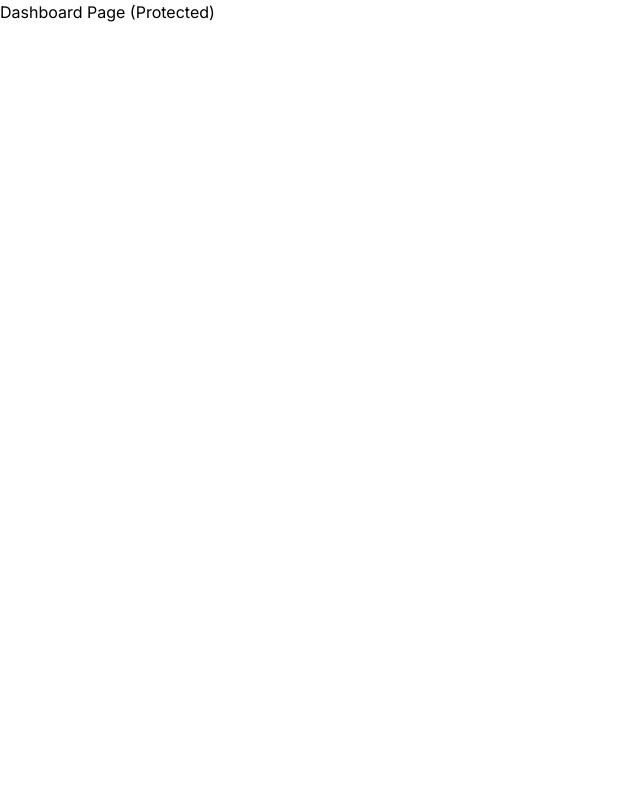
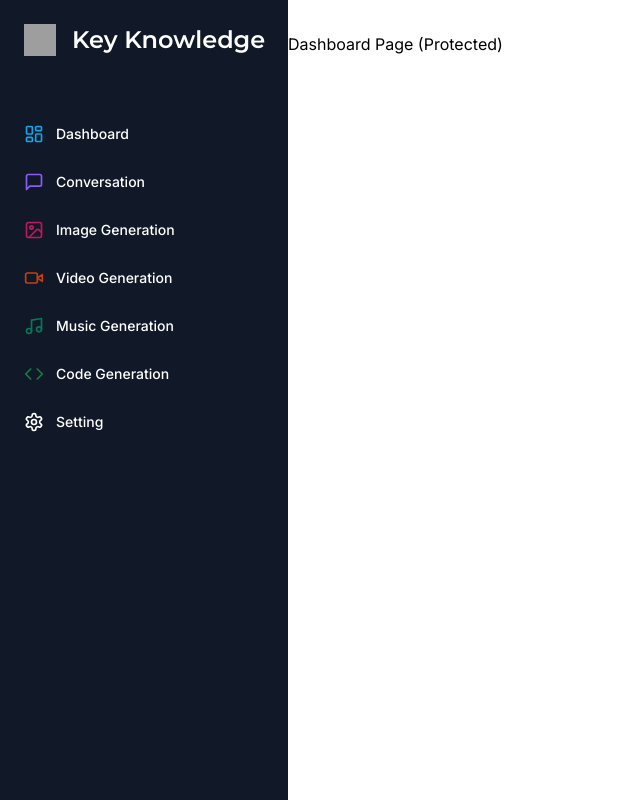
Before and after one commit to dougfun/App-structure, a Next.js app: page /dashboard in a window 1280 px wide. Shown: the whole page, without its empty margins (0-640 px from the left). Built offline with nearby package versions, Linux system fonts and the light colour scheme; grey boxes are pictures that could not be loaded.

Commit message:
9.Commit: Initial Navbar structure

```diff
--- a/app/(dashboard)/(routes)/dashboard/page.tsx
+++ b/app/(dashboard)/(routes)/dashboard/page.tsx
@@ -1,10 +1,7 @@
-import { UserButton } from "@clerk/nextjs"
-
 const DashboardPage = () => {
   return (
     <div>
       <p>Dashboard Page (Protected)</p>
-      <UserButton afterSignOutUrl="/" />
     </div>
   )
 }
--- /dev/null
+++ b/app/(dashboard)/layout.tsx
@@ -0,0 +1,22 @@
+import Navbar from "@/components/ui/navbar";
+import Sidebar from "@/components/ui/sidebar";
+
+const DashboardLayout = ({
+    children
+}: {
+    children: React.ReactNode;
+}) => {
+    return (
+        <div className="h-full relative">
+            <div className='hidden h-full md:flex md:w-72 md:flex-col md:fixed md:inset-y-0 z-[80] bg-gray-900'>
+                <Sidebar />
+            </div>
+            <main className='md:pl-72'>
+                <Navbar />
+                { children }
+            </main>
+        </div>
+    );
+}
+
+export default DashboardLayout;
--- /dev/null
+++ b/components/mobile-sidebar.tsx
@@ -0,0 +1,24 @@
+"use client";
+
+import { Menu } from "lucide-react";
+
+import { Button } from "@/components/ui/button";
+import { Sheet, SheetContent, SheetTrigger } from "@/components/ui/sheet";
+import Sidebar from "@/components/ui/sidebar";
+
+const MobileSidebar = () => {
+    return (
+        <Sheet>
+            <SheetTrigger>
+                <Button variant="ghost" size="icon" className="md:hidden">
+                    <Menu />
+                </Button>
+            </SheetTrigger>
+            <SheetContent side="left" className="p-0">
+                <Sidebar />
+            </SheetContent>
+        </Sheet>
+    );
+}
+
+export default MobileSidebar;
--- /dev/null
+++ b/components/ui/navbar.tsx
@@ -0,0 +1,16 @@
+import { UserButton } from "@clerk/nextjs";
+
+import MobileSidebar from "@/components/mobile-sidebar";
+
+const Navbar = () => {
+    return (
+        <div className='flex items-center p-4'>
+            <MobileSidebar />
+            <div className="flex w-full justify-end">
+                <UserButton afterSignOutUrl="/" />
+            </div>
+        </div>
+    );
+}
+
+export default Navbar;
--- /dev/null
+++ b/components/ui/sheet.tsx
@@ -0,0 +1,140 @@
+"use client"
+
+import * as React from "react"
+import * as SheetPrimitive from "@radix-ui/react-dialog"
+import { cva, type VariantProps } from "class-variance-authority"
+import { X } from "lucide-react"
+
+import { cn } from "@/lib/utils"
+
+const Sheet = SheetPrimitive.Root
+
+const SheetTrigger = SheetPrimitive.Trigger
+
+const SheetClose = SheetPrimitive.Close
+
+const SheetPortal = SheetPrimitive.Portal
+
+const SheetOverlay = React.forwardRef<
+  React.ElementRef<typeof SheetPrimitive.Overlay>,
+  React.ComponentPropsWithoutRef<typeof SheetPrimitive.Overlay>
+>(({ className, ...props }, ref) => (
+  <SheetPrimitive.Overlay
+    className={cn(
+      "fixed inset-0 z-50 bg-black/80  data-[state=open]:animate-in data-[state=closed]:animate-out data-[state=closed]:fade-out-0 data-[state=open]:fade-in-0",
+      className
+    )}
+    {...props}
+    ref={ref}
+  />
+))
+SheetOverlay.displayName = SheetPrimitive.Overlay.displayName
+
+const sheetVariants = cva(
+  "fixed z-50 gap-4 bg-background p-6 shadow-lg transition ease-in-out data-[state=open]:animate-in data-[state=closed]:animate-out data-[state=closed]:duration-300 data-[state=open]:duration-500",
+  {
+    variants: {
+      side: {
+        top: "inset-x-0 top-0 border-b data-[state=closed]:slide-out-to-top data-[state=open]:slide-in-from-top",
+        bottom:
+          "inset-x-0 bottom-0 border-t data-[state=closed]:slide-out-to-bottom data-[state=open]:slide-in-from-bottom",
+        left: "inset-y-0 left-0 h-full w-3/4 border-r data-[state=closed]:slide-out-to-left data-[state=open]:slide-in-from-left sm:max-w-sm",
+        right:
+          "inset-y-0 right-0 h-full w-3/4  border-l data-[state=closed]:slide-out-to-right data-[state=open]:slide-in-from-right sm:max-w-sm",
+      },
+    },
+    defaultVariants: {
+      side: "right",
+    },
+  }
+)
+
+interface SheetContentProps
+  extends React.ComponentPropsWithoutRef<typeof SheetPrimitive.Content>,
+    VariantProps<typeof sheetVariants> {}
+
+const SheetContent = React.forwardRef<
+  React.ElementRef<typeof SheetPrimitive.Content>,
+  SheetContentProps
+>(({ side = "right", className, children, ...props }, ref) => (
+  <SheetPortal>
+    <SheetOverlay />
+    <SheetPrimitive.Content
+      ref={ref}
+      className={cn(sheetVariants({ side }), className)}
+      {...props}
+    >
+      {children}
+      <SheetPrimitive.Close className="absolute right-4 top-4 rounded-sm opacity-70 ring-offset-background transition-opacity hover:opacity-100 focus:outline-none focus:ring-2 focus:ring-ring focus:ring-offset-2 disabled:pointer-events-none data-[state=open]:bg-secondary">
+        <X className="h-4 w-4" />
+        <span className="sr-only">Close</span>
+      </SheetPrimitive.Close>
+    </SheetPrimitive.Content>
+  </SheetPortal>
+))
+SheetContent.displayName = SheetPrimitive.Content.displayName
+
+const SheetHeader = ({
+  className,
+  ...props
+}: React.HTMLAttributes<HTMLDivElement>) => (
+  <div
+    className={cn(
+      "flex flex-col space-y-2 text-center sm:text-left",
+      className
+    )}
+    {...props}
+  />
+)
+SheetHeader.displayName = "SheetHeader"
+
+const SheetFooter = ({
+  className,
+  ...props
+}: React.HTMLAttributes<HTMLDivElement>) => (
+  <div
+    className={cn(
+      "flex flex-col-reverse sm:flex-row sm:justify-end sm:space-x-2",
+      className
+    )}
+    {...props}
+  />
+)
+SheetFooter.displayName = "SheetFooter"
+
+const SheetTitle = React.forwardRef<
+  React.ElementRef<typeof SheetPrimitive.Title>,
+  React.ComponentPropsWithoutRef<typeof SheetPrimitive.Title>
+>(({ className, ...props }, ref) => (
+  <SheetPrimitive.Title
+    ref={ref}
+    className={cn("text-lg font-semibold text-foreground", className)}
+    {...props}
+  />
+))
+SheetTitle.displayName = SheetPrimitive.Title.displayName
+
+const SheetDescription = React.forwardRef<
+  React.ElementRef<typeof SheetPrimitive.Description>,
+  React.ComponentPropsWithoutRef<typeof SheetPrimitive.Description>
+>(({ className, ...props }, ref) => (
+  <SheetPrimitive.Description
+    ref={ref}
+    className={cn("text-sm text-muted-foreground", className)}
+    {...props}
+  />
+))
+SheetDescription.displayName = SheetPrimitive.Description.displayName
+
+export {
+  Sheet,
+  SheetPortal,
+  SheetOverlay,
+  SheetTrigger,
+  SheetClose,
+  SheetContent,
+  SheetHeader,
+  SheetFooter,
+  SheetTitle,
+  SheetDescription,
+}
--- /dev/null
+++ b/components/ui/sidebar.tsx
@@ -0,0 +1,94 @@
+"use client";
+
+import { Montserrat } from "next/font/google";
+import Image from "next/image";
+import Link from "next/link";
+
+import { cn } from "@/lib/utils";
+import { Code, ImageIcon, LayoutDashboard, MessageSquare, Music, Settings, VideoIcon } from "lucide-react";
+
+const montserrat = Montserrat({
+    weight: "600",
+    subsets: ["latin"]
+});
+
+const routes = [
+    {
+        label: "Dashboard",
+        icon: LayoutDashboard,
+        href: "/dashboard",
+        color: "text-sky-500",
+    },
+    {
+        label: "Conversation",
+        icon: MessageSquare,
+        href: "/conversation",
+        color: "text-violet-500",
+    },
+    {
+        label: "Image Generation",
+        icon: ImageIcon,
+        href: "/image",
+        color: "text-pink-700",
+    },
+    {
+        label: "Video Generation",
+        icon: VideoIcon,
+        href: "/video",
+        color: "text-orange-700",
+    },
+    {
+        label: "Music Generation",
+        icon: Music,
+        href: "/music",
+        color: "text-emerald-700",
+    },
+    {
+        label: "Code Generation",
+        icon: Code,
+        href: "/code",
+        color: "text-green-700",
+    },
+    {
+        label: "Setting",
+        icon: Settings,
+        href: "/settings",
+    },
+];
+
+const Sidebar = () => {
+    return (
+        <div className="space-y-4 py-4 flex flex-col h-full bg-[#111827] text-white">
+            <div className="px-3 py-2 flex-1">
+                <Link href="/dashboard" className="flex items-center pl-3 mb-14">
+                    <div className="relative w-8 h-8 mr-4">
+                        <Image
+                        fill
+                        alt="Logo"
+                        src="/logo.png" // logo in /public
+                        />
+                    </div>
+                    <h1 className={cn ("text-2xl font-bold", montserrat.className)}>
+                        Key Knowledge
+                    </h1>
+                </Link>
+                <div className="space-y-1">
+                    {routes.map((route) => (
+                    <Link
+                        href={route.href}
+                        key={route.href}
+                        className="text-sm group flex p-3 w-full justify-start font-medium cursor-pointer hover:text-white hover:bg-white/10 rounded-lg transition"
+                    >
+                        <div className="flex items-center flex-1">
+                            <route.icon className={cn("h-5 w-5 mr-3", route.color)} />
+                            {route.label}
+                        </div>
+                    </Link>
+                    ))}
+                </div>
+            </div>
+        </div>
+    );
+}
+
+export default Sidebar;
--- a/package.json
+++ b/package.json
@@ -10,6 +10,7 @@
   },
   "dependencies": {
     "@clerk/nextjs": "^4.29.7",
+    "@radix-ui/react-dialog": "^1.0.5",
     "@radix-ui/react-slot": "^1.0.2",
     "@types/node": "20.11.19",
     "@types/react": "18.2.55",
```
Also changed, not shown: 1 other file (tests, documents, lock files or other folders).
